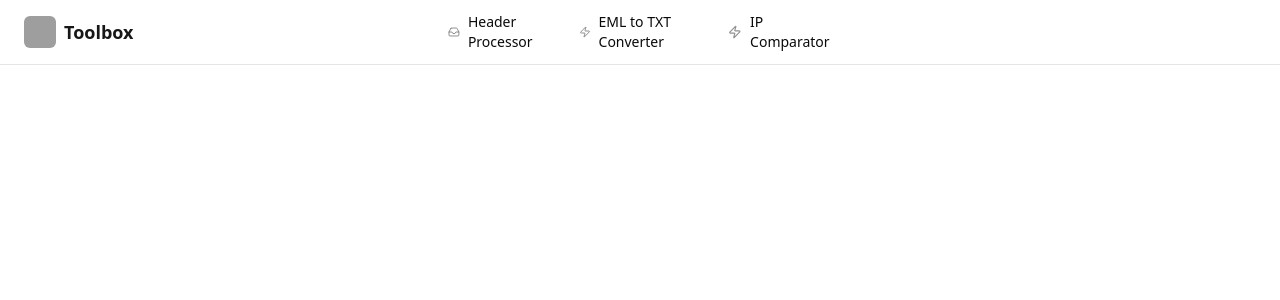
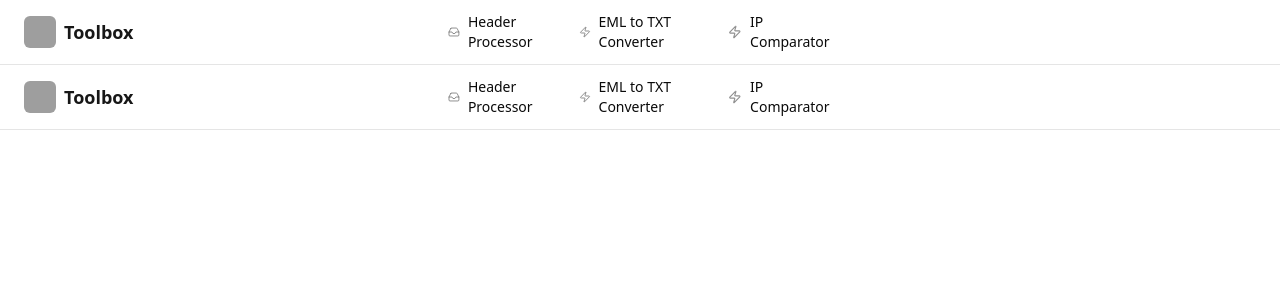
Before and after one commit to muhammedbarghou/email-toolbox, a React (Vite) app: page / in a window 1280 px wide. Shown: the top 300 px of the page. Built offline with nearby package versions, Linux system fonts and the light colour scheme; grey boxes are pictures that could not be loaded.

Commit message:
Add Home component and update routing in App component

```diff
--- a/src/App.tsx
+++ b/src/App.tsx
@@ -5,6 +5,7 @@ import IPComparator from './Pages/IPComparator'
 import Navbar from './components/Nav'
 import { Toaster } from 'sonner'
 import { Suspense } from 'react'
+import Home from './Pages/home'
 
 
 function App() {
@@ -15,6 +16,7 @@ function App() {
       <BrowserRouter>
         <Suspense fallback={<div className="p-4">Loading...</div>}>
           <Routes>
+            <Route path="/" element={<Home />} />
             <Route path="/email-header-processor" element={<EmailHeaderProcessor />} />
             <Route path="/eml-to-txt-converter" element={<EmlToTxtConverter />} />
             <Route path="/ip-comparator" element={<IPComparator />} />
--- a/src/Pages/home.tsx
+++ b/src/Pages/home.tsx
@@ -1,6 +1,6 @@
 import Navbar from "@/components/Nav"
 import { Outlet } from "react-router-dom"
-const home = () => {
+const Home = () => {
   return (
     <div>
         <Navbar />
@@ -11,4 +11,4 @@ const home = () => {
   )
 }
 
-export default home
+export default Home
```
